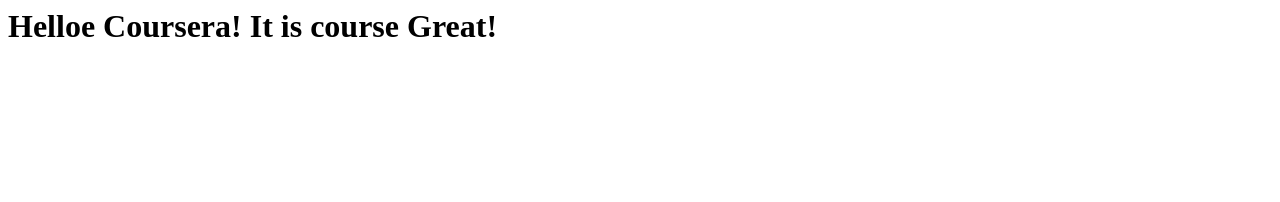
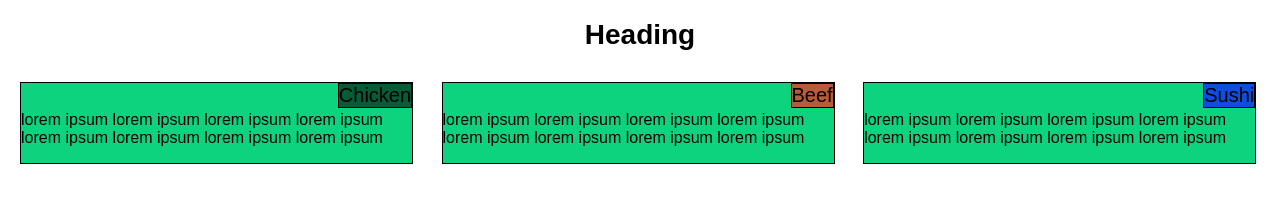
Before and after one commit to mvzavorotnaia/coursera_html, a plain HTML site: page index.html in a window 1280 px wide. Drawn offline with Linux system fonts and the light colour scheme; files that its build step writes are made by us from their sources.

Commit message:
Update index.html

```diff
--- a/index.html
+++ b/index.html
@@ -1,8 +1,33 @@
+
+<!DOCTYPE html>
 <html>
 <head>
-<title>Hello Coursera!</title>
+	<title></title>
+	<link rel="stylesheet" type="text/css" href="css/main.css">
+
 </head>
 <body>
-<h1>Helloe Coursera! It is course Great!</h1>
+<h1>Heading</h1>
+
+<section id="section1">
+	<div class="content">
+		<div class="title">Chicken</div>
+		<p>lorem ipsum lorem ipsum lorem ipsum lorem ipsum lorem ipsum lorem ipsum lorem ipsum lorem ipsum</p>
+	</div>
+</section>
+
+<section id="section2">
+	<div class="content">
+		<div class="title">Beef</div>
+		<p>lorem ipsum lorem ipsum lorem ipsum lorem ipsum lorem ipsum lorem ipsum lorem ipsum lorem ipsum</p>
+	</div>
+</section>
+
+<section id="section3">
+	<div class="content">
+		<div class="title">Sushi</div>
+		<p>lorem ipsum lorem ipsum lorem ipsum lorem ipsum lorem ipsum lorem ipsum lorem ipsum lorem ipsum</p>
+	</div>
+</section>
 </body>
 </html>
```
